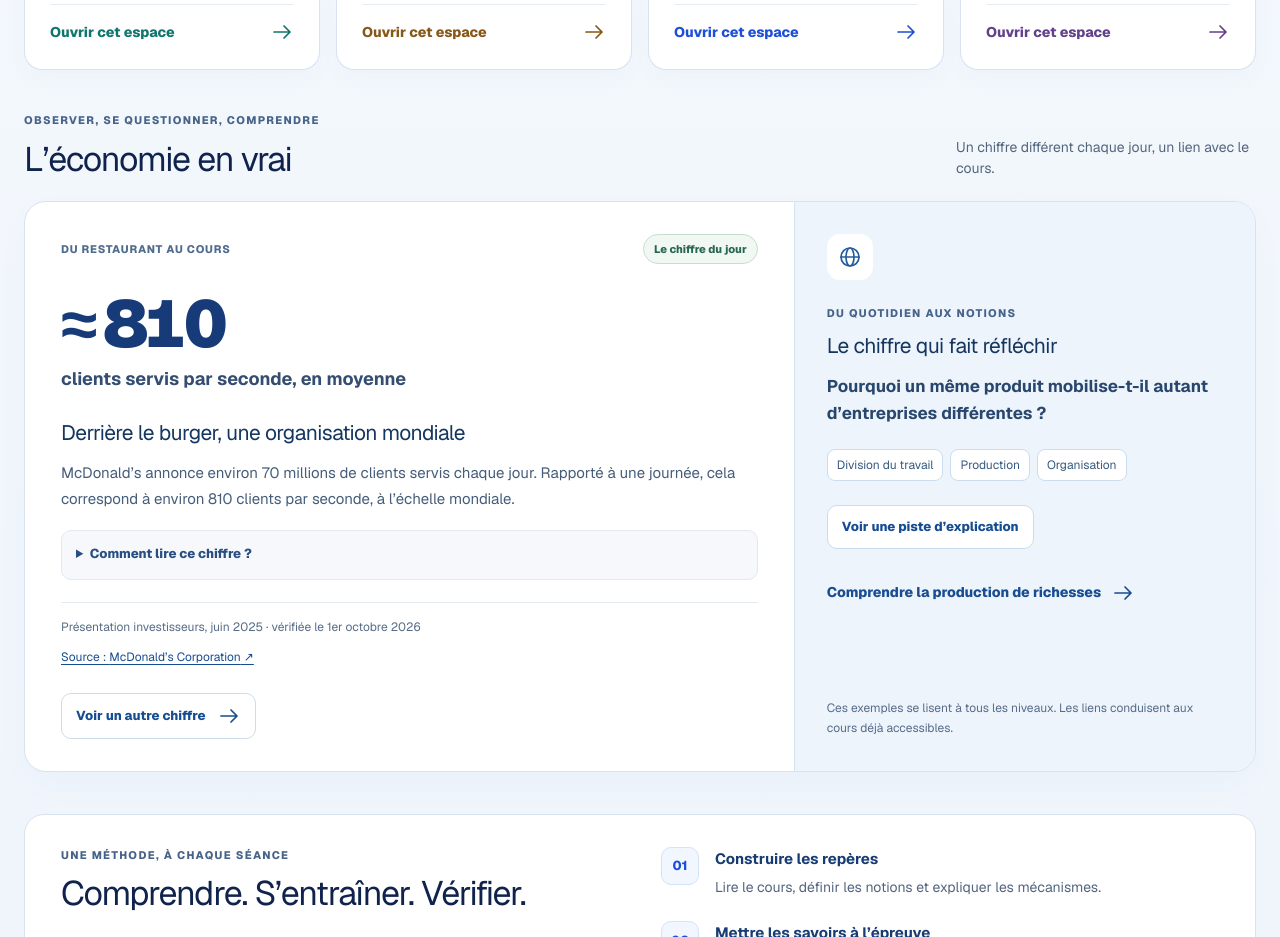
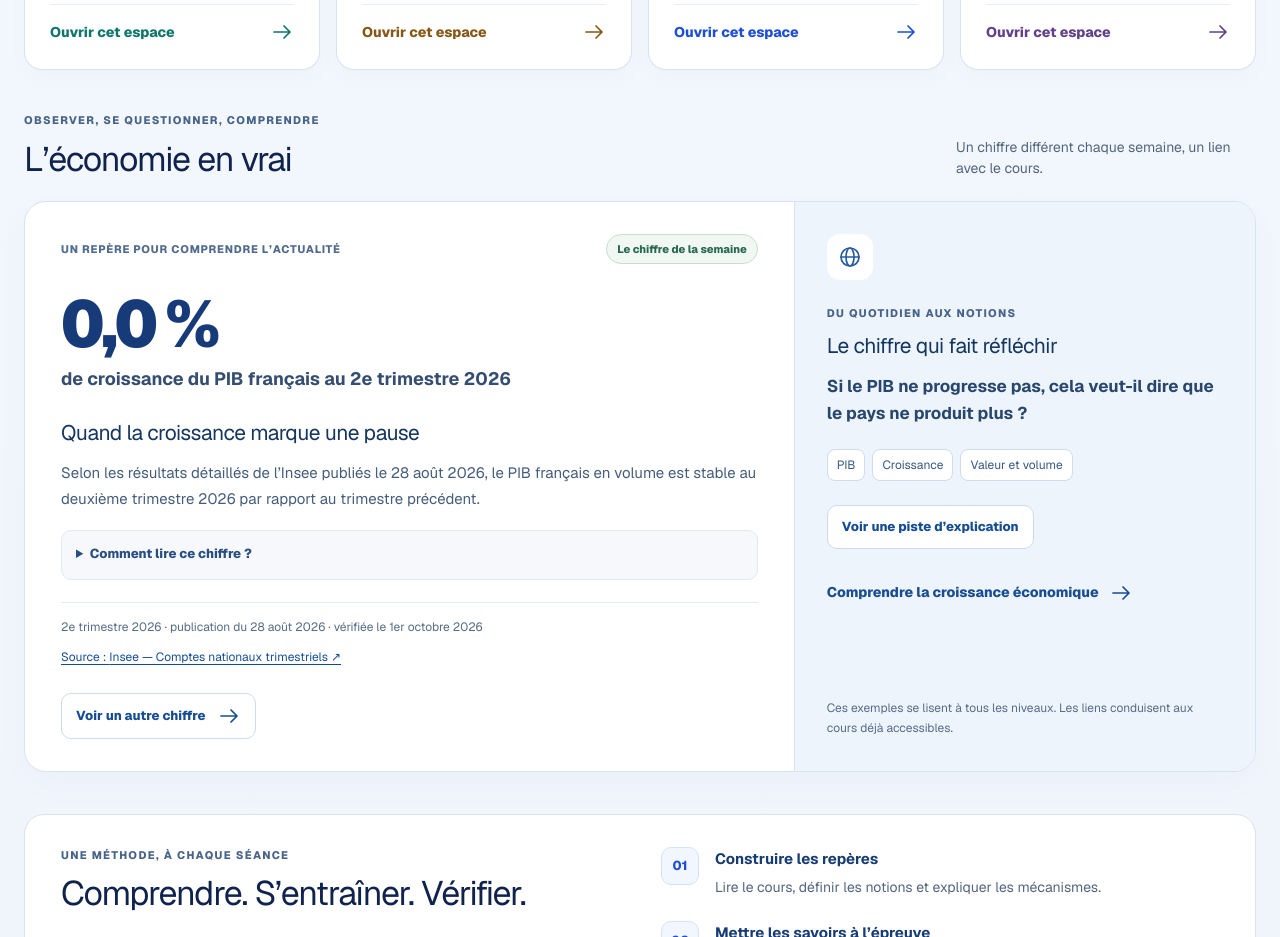
Before and after one commit to menceco-dakasier/capses, a Next.js app: page / in a window 1280 px wide. Shown: the part 1260-2197 px from the top of the page. Built offline with nearby package versions, Linux system fonts and the light colour scheme.

Commit message:
Rotate Du quotidien aux notions weekly, from Monday to Sunday

```diff
--- a/src/app/home-sections.tsx
+++ b/src/app/home-sections.tsx
@@ -69,7 +69,7 @@ export function LevelEntries() {
   );
 }
 
-// Une banque éditoriale datée : le chiffre sélectionné change chaque jour.
+// Une banque éditoriale datée : le chiffre sélectionné change chaque semaine.
 // Les données ne sont pas présentées comme des mesures en temps réel.
 export const ECONOMY_FACTS = [
   {
@@ -110,33 +110,34 @@ export const ECONOMY_FACTS = [
   },
 ];
 
-function dayIndex(date: Date) {
-  const localMidnight = Date.UTC(date.getFullYear(), date.getMonth(), date.getDate());
-  return Math.floor(localMidnight / 86_400_000) % ECONOMY_FACTS.length;
+function weekNumber(date: Date) {
+  const localDay = Date.UTC(date.getFullYear(), date.getMonth(), date.getDate());
+  // Le 5 janvier 1970 est un lundi : changement chaque lundi à minuit local.
+  return Math.floor((localDay - Date.UTC(1970, 0, 5)) / (7 * 86_400_000));
 }
 
 export function EconomyDaily() {
   const [index, setIndex] = useState(0);
   const [revealed, setRevealed] = useState(false);
-  const [daily, setDaily] = useState(true);
+  const [weekly, setWeekly] = useState(true);
   useEffect(() => {
-    const refresh = () => { setIndex(dayIndex(new Date())); setRevealed(false); setDaily(true); };
+    const refresh = () => { setIndex(weekNumber(new Date()) % ECONOMY_FACTS.length); setRevealed(false); setWeekly(true); };
     refresh();
-    let lastDay = new Date().toDateString();
-    const timer = setInterval(() => { const next = new Date().toDateString(); if (next !== lastDay) { lastDay = next; refresh(); } }, 60_000);
+    let lastWeek = weekNumber(new Date());
+    const timer = setInterval(() => { const next = weekNumber(new Date()); if (next !== lastWeek) { lastWeek = next; refresh(); } }, 60_000);
     return () => clearInterval(timer);
   }, []);
   const fact = ECONOMY_FACTS[index];
-  const nextFact = () => { setIndex((old) => (old + 1) % ECONOMY_FACTS.length); setRevealed(false); setDaily(false); };
+  const nextFact = () => { setIndex((old) => (old + 1) % ECONOMY_FACTS.length); setRevealed(false); setWeekly(false); };
   return (
     <section id="economie-en-vrai" className={styles.section} aria-labelledby="economy-title">
       <div className={styles.heading}>
         <div><p className={styles.eyebrow}>OBSERVER, SE QUESTIONNER, COMPRENDRE</p><h2 id="economy-title">L’économie en vrai</h2></div>
-        <p>Un chiffre différent chaque jour, un lien avec le cours.</p>
+        <p>Un chiffre différent chaque semaine, un lien avec le cours.</p>
       </div>
       <div className={styles.factGrid}>
         <article className={styles.factMain} aria-labelledby="fact-title">
-          <div className={styles.factTop}><span>{fact.category}</span><span className={styles.dailyLabel}>{daily ? "Le chiffre du jour" : `À découvrir · ${index + 1}/${ECONOMY_FACTS.length}`}</span></div>
+          <div className={styles.factTop}><span>{fact.category}</span><span className={styles.dailyLabel}>{weekly ? "Le chiffre de la semaine" : `À découvrir · ${index + 1}/${ECONOMY_FACTS.length}`}</span></div>
           <div className={styles.bigNumber}>{fact.number}</div><p className={styles.factUnit}>{fact.unit}</p>
           <h3 id="fact-title">{fact.title}</h3><p className={styles.factDescription}>{fact.description}</p>
           <details className={styles.calculation}><summary>Comment lire ce chiffre ?</summary><p>{fact.calculation}</p></details>
```
